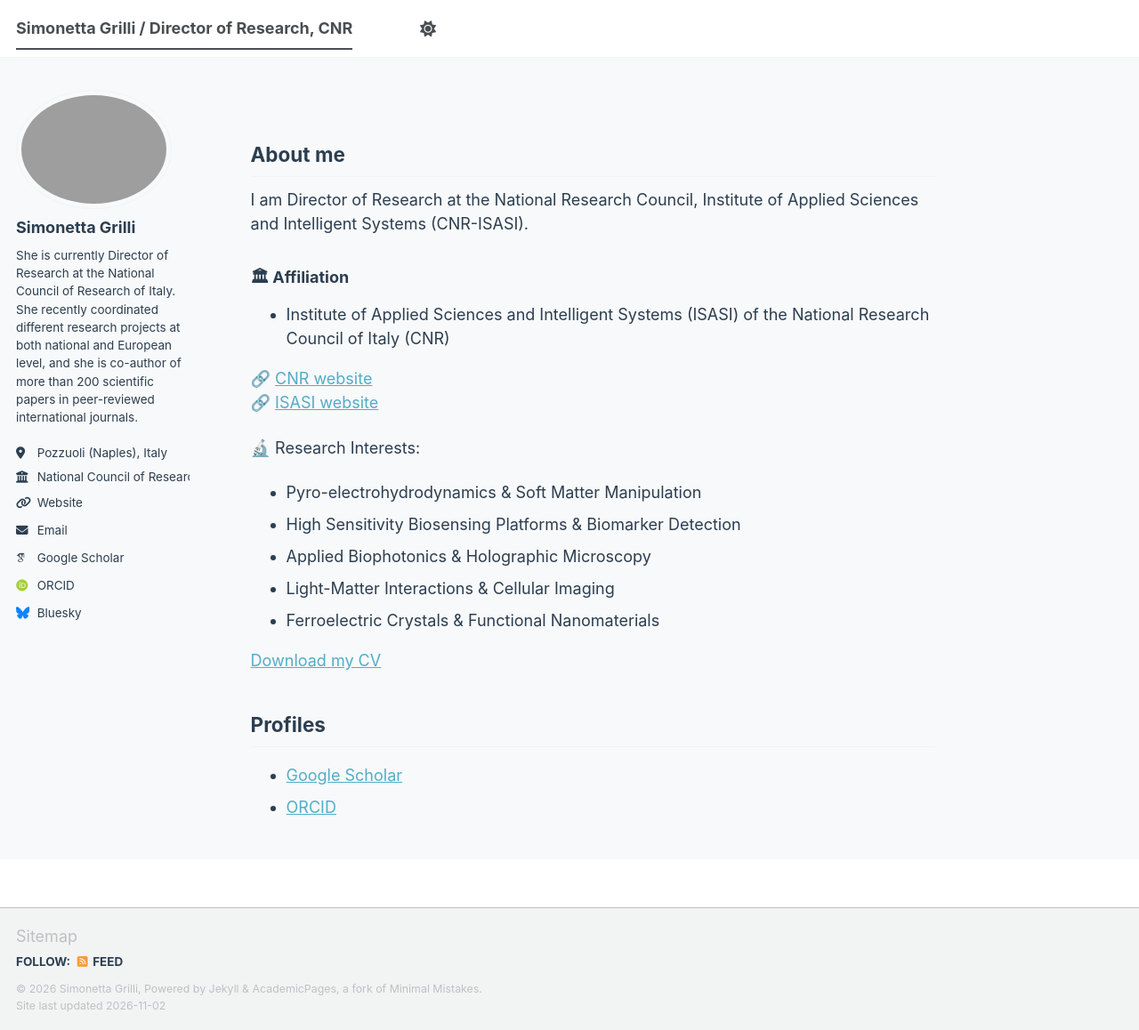
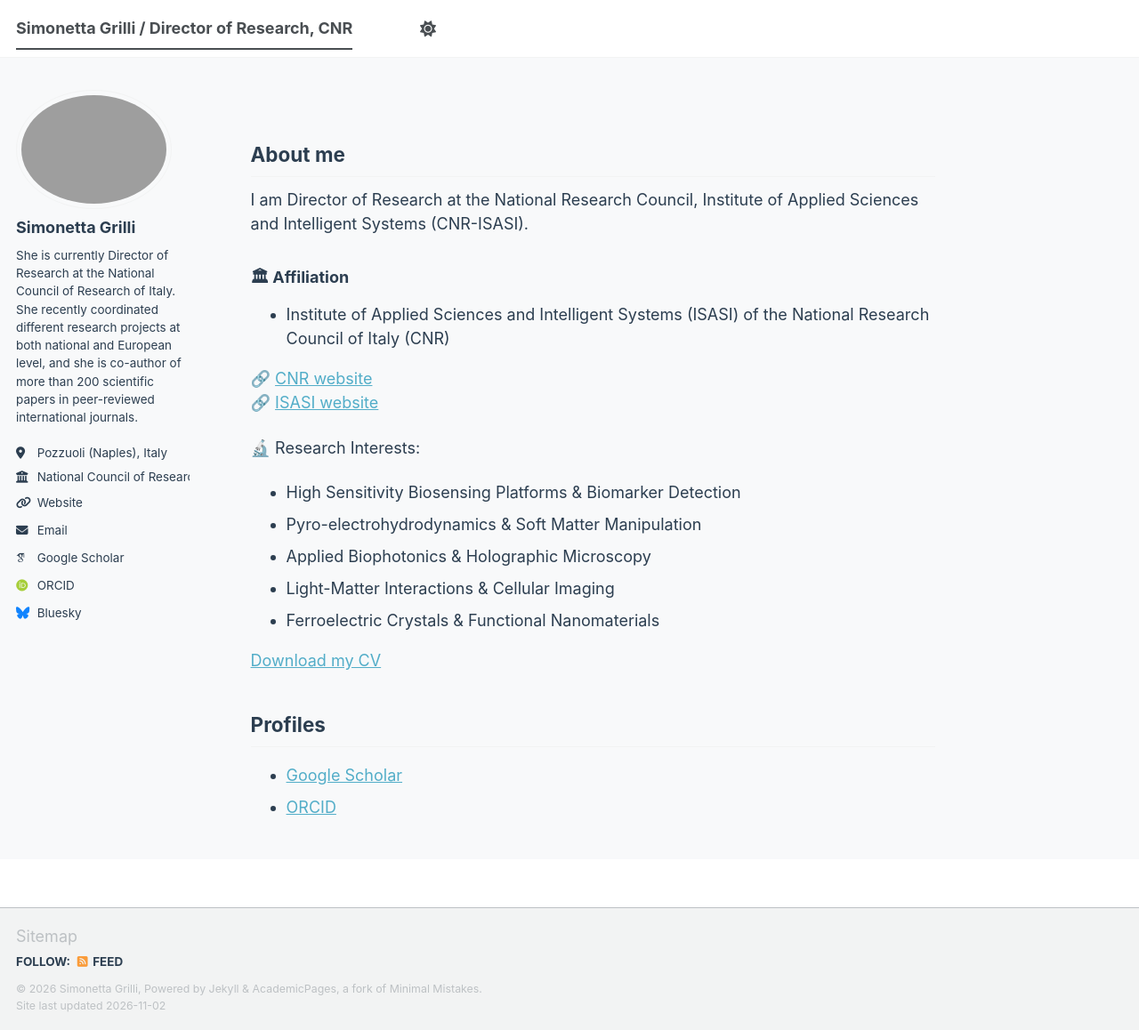
Before and after one commit to simonettagrilli/simonettagrilli.github.io, a Jekyll site: the page built from _pages/about.md, in a window 1280 px wide and 1158 px high. Shown: the whole window at 89% size. Built offline with Jekyll 4.4.1, drawn with Linux system fonts in a browser that asks for light colours; some web fonts are replaced; a script bundle is joined from its source files by our own code; library files that are not in the unit come from our copies.

```diff
--- a/_pages/about.md
+++ b/_pages/about.md
@@ -19,8 +19,8 @@ I am Director of Research at the National Research Council, Institute of Applied
 🔗 <a href="https://www.isasi.cnr.it/" target="_blank">ISASI website</a>
 
 🔬 Research Interests:
+- High Sensitivity Biosensing Platforms & Biomarker Detection
 - Pyro-electrohydrodynamics & Soft Matter Manipulation
-- High Sensitivity Biosensing Platforms & Biomarker Detection
 - Applied Biophotonics & Holographic Microscopy
 - Light-Matter Interactions & Cellular Imaging
 - Ferroelectric Crystals & Functional Nanomaterials
```
